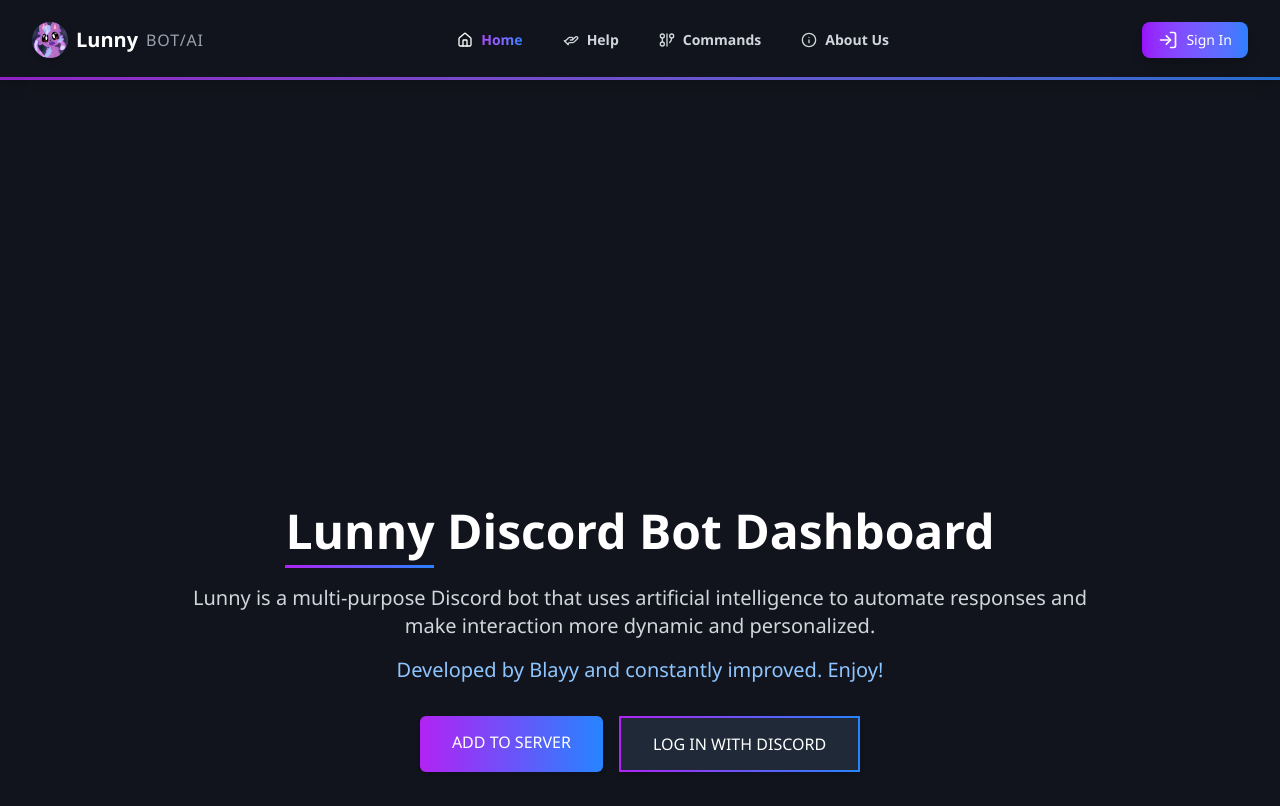
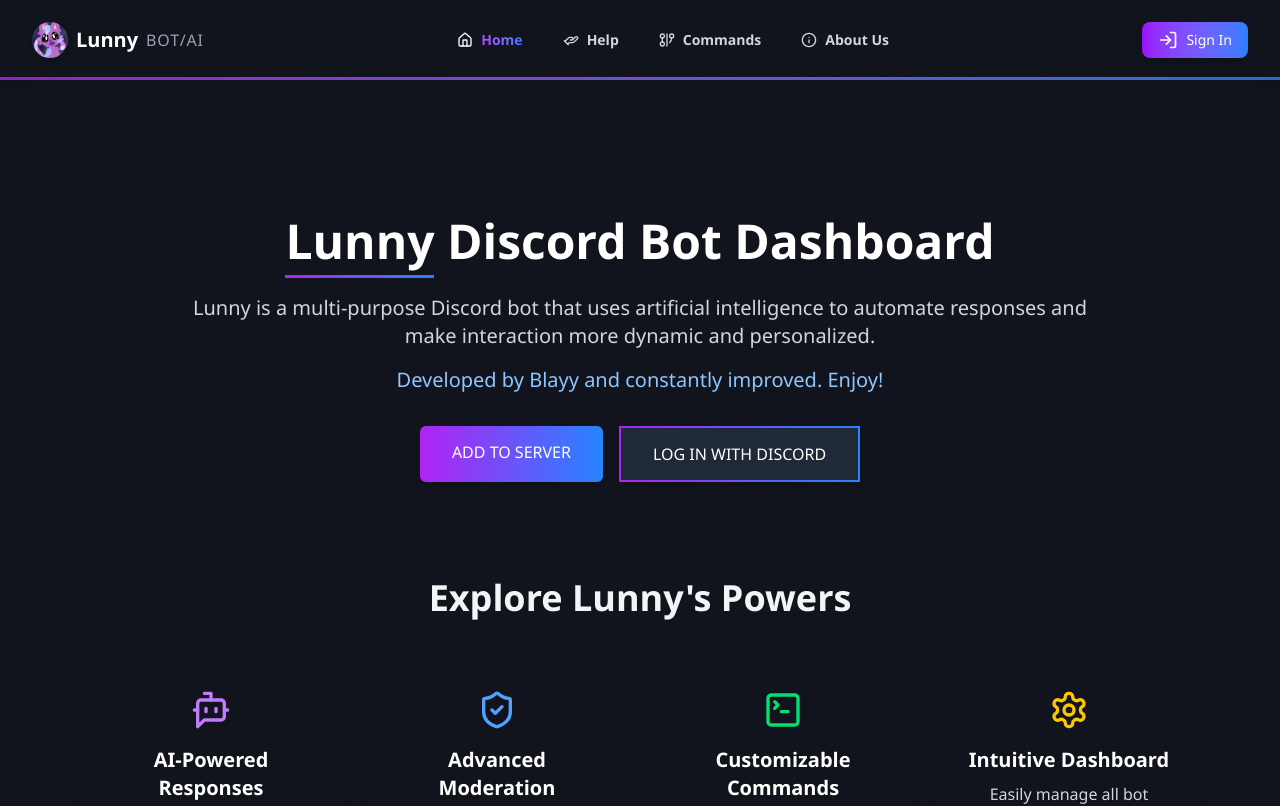
Before and after one commit to kailangl/discord-bot-kayylann, a Next.js app: page / in a window 1280 px wide. Shown: the top 806 px of the page. Built offline with nearby package versions, Linux system fonts and the light colour scheme; no server answers.

Commit message:
Replace AdBanner component with external ad script in the index page

```diff
--- a/pages/index.tsx
+++ b/pages/index.tsx
@@ -159,7 +159,7 @@ const Home: NextPage = () => {
 
         <section className="py-16 md:py-24">
           <div className="max-w-4xl mx-auto text-center">
-        <AdBanner />
+  <script type='text/javascript' src='//pl27067393.profitableratecpm.com/1c/b7/fc/1cb7fc5ba67e8e053770f85be1494141.js'></script>
             <h1 className={styles.title}>
               <span className={styles.firstWord}>
                 Lunny
```
